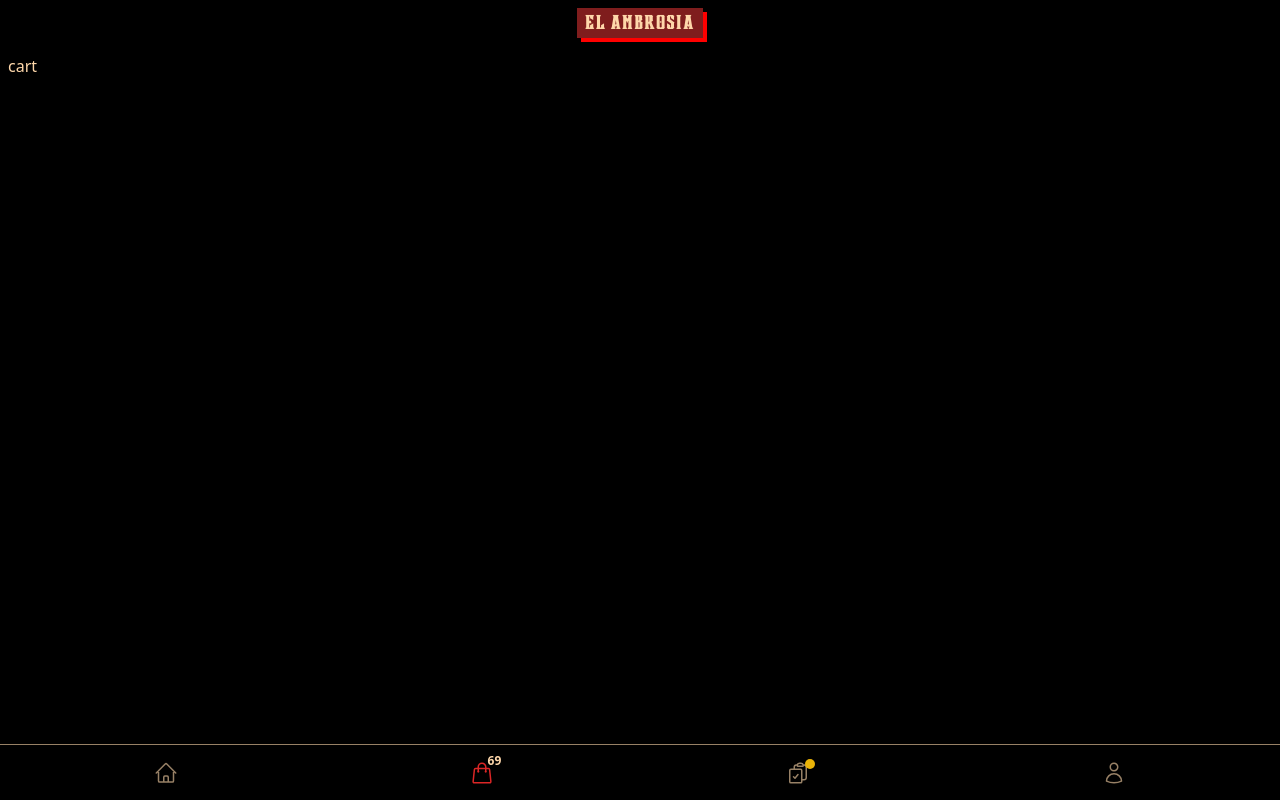
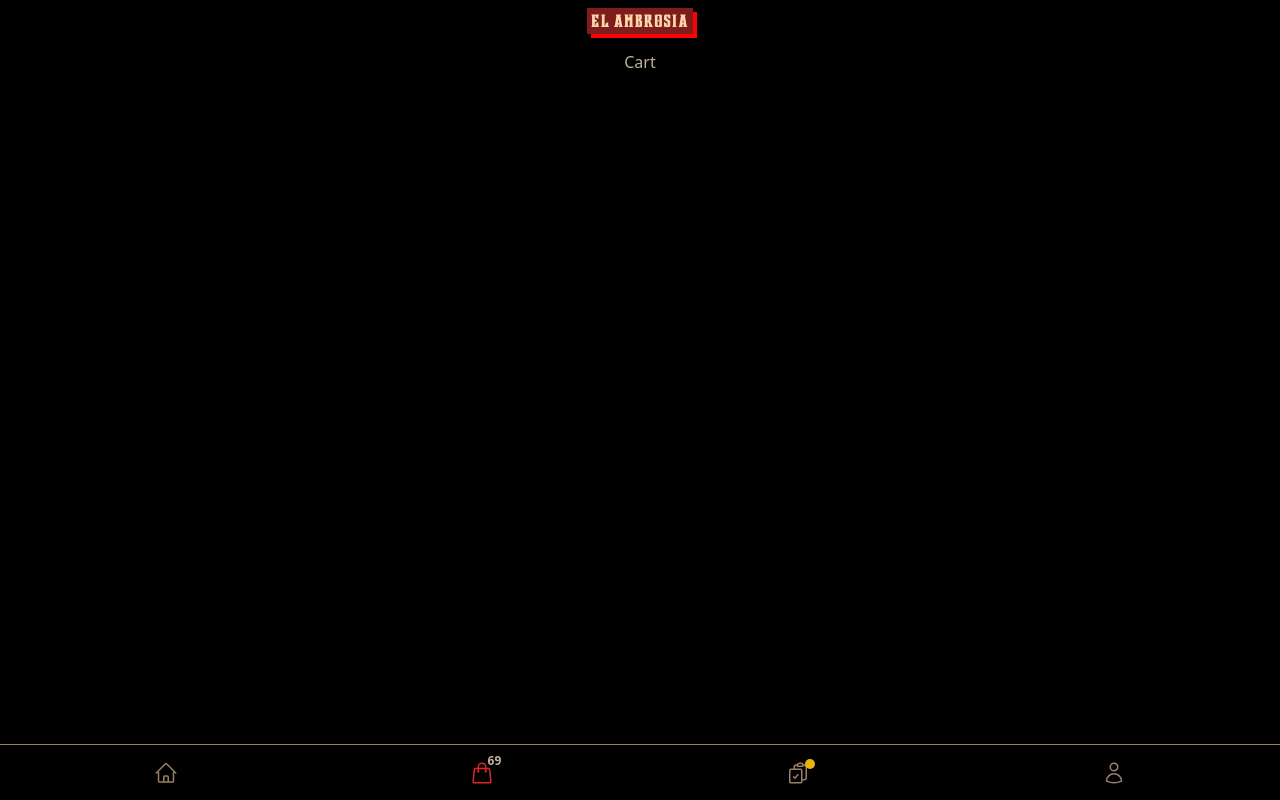
Before and after one commit to dongumayagay/El-Ambrosia, a SvelteKit app: page /cart in a window 1280 px wide. Built offline with nearby package versions, Linux system fonts and the light colour scheme.

Commit message:
design changes

```diff
--- a/src/lib/components/Logo.svelte
+++ b/src/lib/components/Logo.svelte
@@ -1,6 +1,6 @@
 <a href="/">
-	<main class="bg-red-900 w- w-fit px-2 pt-0.5">
-		<h1 class=" text-orange-200 font-mestizo tracking-widest text-lg">EL AMBROSIA</h1>
+	<main class="bg-red-900 w- w-fit px-1 pt-0.5">
+		<h1 class=" text-orange-200 font-mestizo tracking-widest">EL AMBROSIA</h1>
 	</main>
 </a>
 
--- a/src/routes/+layout.svelte
+++ b/src/routes/+layout.svelte
@@ -15,7 +15,7 @@
 
 <svelte:head><title>El Ambrosia</title></svelte:head>
 
-<div class="h-full bg-black text-orange-200 flex flex-col">
+<div class="h-full bg-black text-orange-100/75 flex flex-col">
 	{#if !loading}
 		<main class="flex-1 flex flex-col" in:fade={{ delay: 200 }}>
 			<header class="flex justify-center py-2">
--- a/src/routes/+page.js
+++ b/src/routes/+page.js
@@ -1,7 +1,7 @@
 import { supabase } from '$lib/supabase/client';
 import { error } from '@sveltejs/kit';
 
-/** @type {import('./$types').PageLoad} */
+/** @type {import('../../.svelte-kit/types/src/routes/$types').PageLoad} */
 export async function load({}) {
 
     const {data:products,error:err}=  await supabase.from('products').select(`
@@ -12,7 +12,6 @@ export async function load({}) {
     `)
 
     if (err) throw error(404, 'Not found');
-
     return{
         products
     }
--- a/src/routes/+page.svelte
+++ b/src/routes/+page.svelte
@@ -1,7 +1,7 @@
 <script>
-	export let data;
-	const products = data.products;
-	console.log(products);
+	// export let data;
+	// const products = data.products;
+	// console.log(products);
 </script>
 
 <h1 class="text-center">Welcome to El Ambrosia</h1>
--- a/src/routes/account/+page.svelte
+++ b/src/routes/account/+page.svelte
@@ -0,0 +1 @@
+<h1 class="text-center">Account</h1>
--- a/src/routes/cart/+page.svelte
+++ b/src/routes/cart/+page.svelte
@@ -1 +1 @@
-cart
+<h1 class="text-center">Cart</h1>
--- a/src/routes/orders/+page.svelte
+++ b/src/routes/orders/+page.svelte
@@ -0,0 +1 @@
+<h1 class="text-center">Orders</h1>
```
